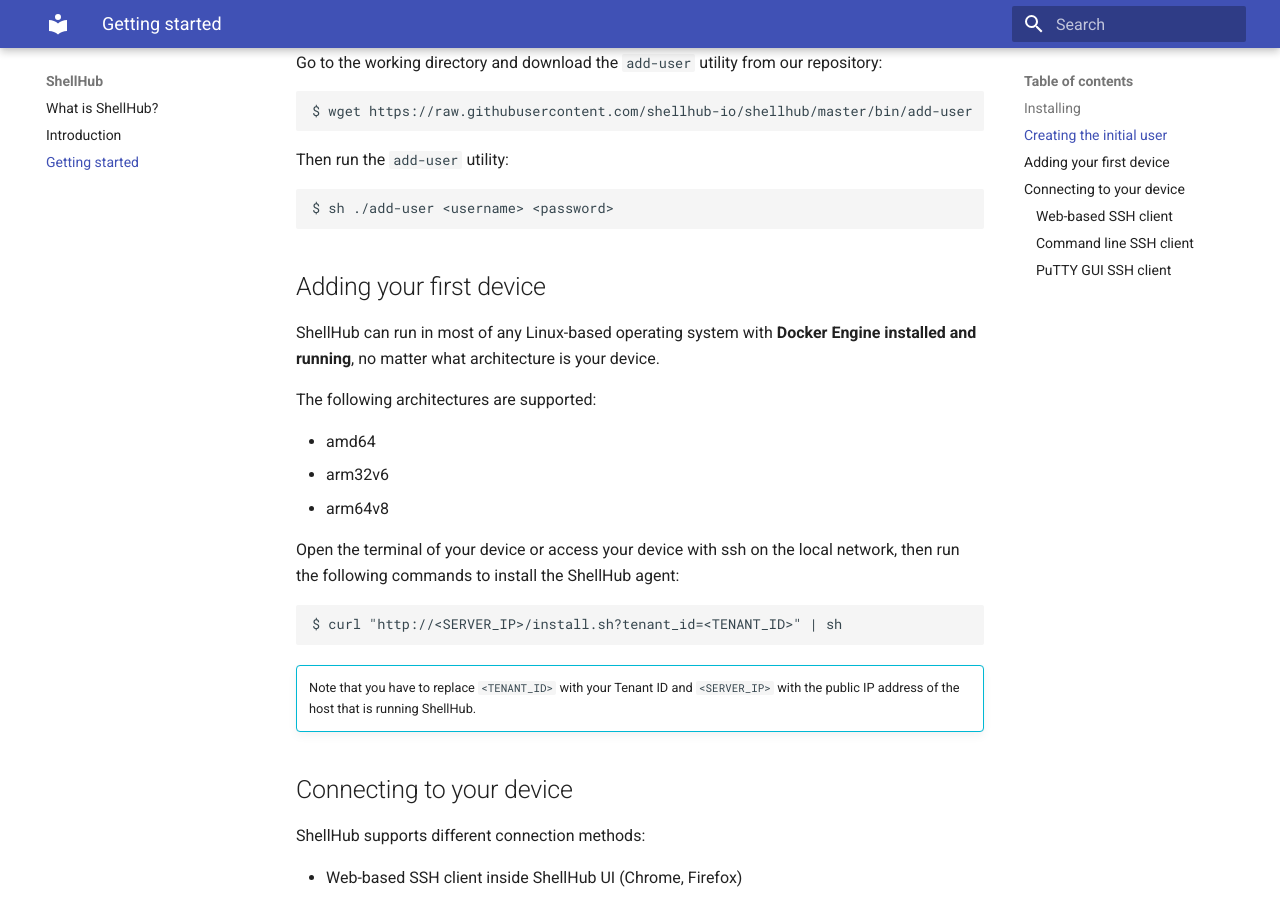
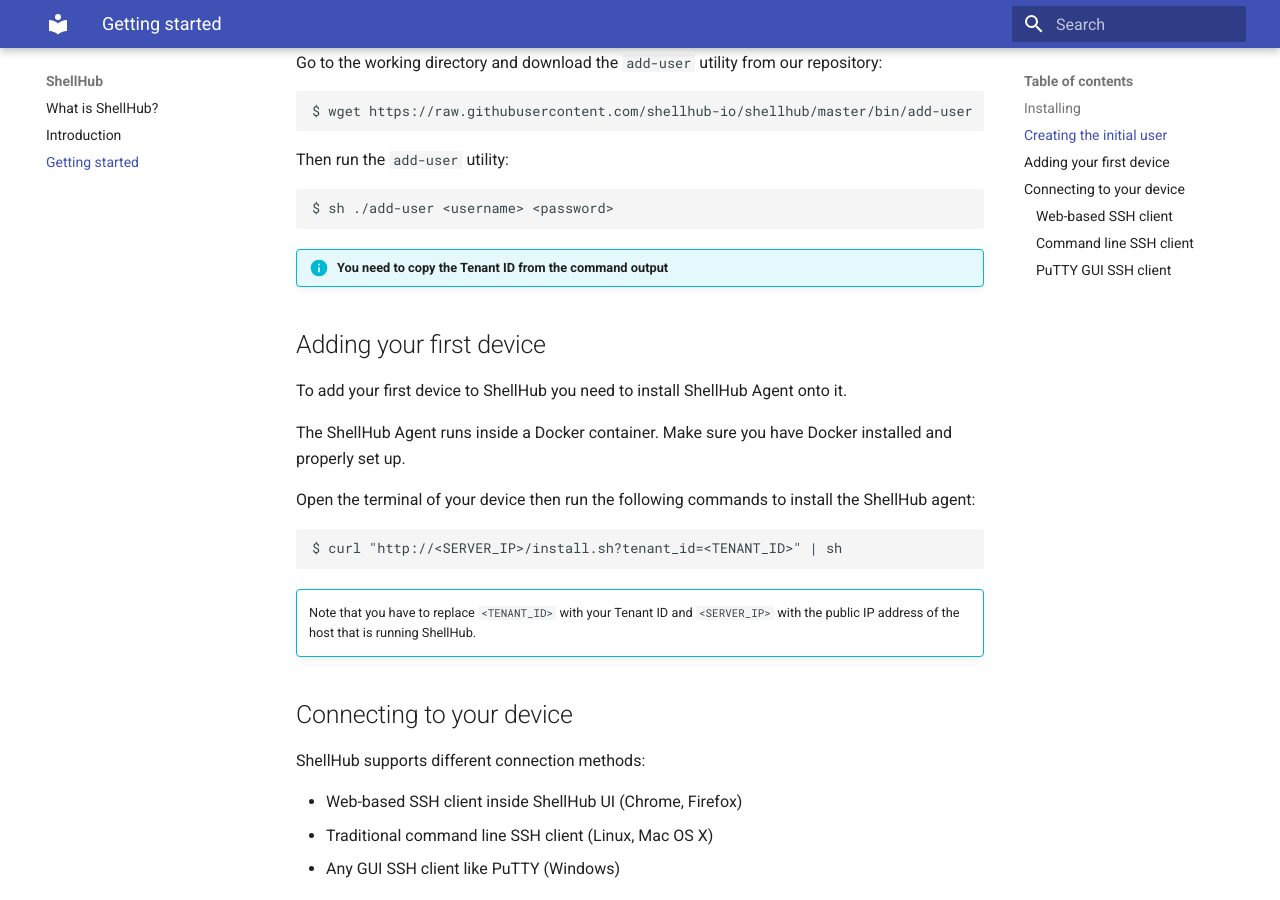
Before and after one commit to shellhub-io/shellhub-io.github.io, an MkDocs documentation site: the page built from docs/getting-started.md, in a window 1280 px wide and 900 px high, scrolled down 832 px. Built offline with MkDocs 1.6.1 and Material for MkDocs 9.7.7, drawn with Linux system fonts in a browser that asks for light colours.

Commit message:
Docs updated

````diff
--- a/docs/getting-started.md
+++ b/docs/getting-started.md
@@ -42,19 +42,16 @@
 $ sh ./add-user <username> <password>
 ```
 
+!!! info "You need to copy the Tenant ID from the command output"
+
 ## Adding your first device
 
-ShellHub can run in most of any Linux-based operating system with **Docker Engine
-installed and running**, no matter what architecture is your device.
+To add your first device to ShellHub you need to install ShellHub Agent onto it.
 
-The following architectures are supported:
+The ShellHub Agent runs inside a Docker container. Make sure you have Docker
+installed and properly set up.
 
-* amd64
-* arm32v6
-* arm64v8
-
-Open the terminal of your device or access your device with ssh on the local network,
-then run the following commands to install the ShellHub agent:
+Open the terminal of your device then run the following commands to install the ShellHub agent:
 
 ```
 $ curl "http://<SERVER_IP>/install.sh?tenant_id=<TENANT_ID>" | sh
````
